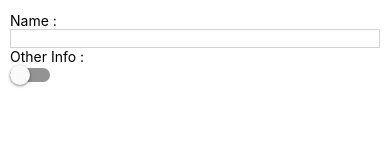
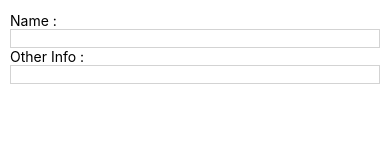
Before and after one commit to Adamjab78/student-portal, a React Native app: screen / in a window 390 px wide. Shown: the part 463-618 px from the top of the page. Built offline with nearby package versions, Linux system fonts and the light colour scheme.

Commit message:
Edit EditProfile

```diff
--- a/components/EditProfile.js
+++ b/components/EditProfile.js
@@ -14,7 +14,8 @@ const EditProfile = () => {
         </View>
         <View>
           <Text>Other Info :</Text>
-          <Switch />
+          <TextInput style={{ borderWidth: 1, borderColor: "lightgrey" }} />
+
         </View>
       </View>
     </View>
```
